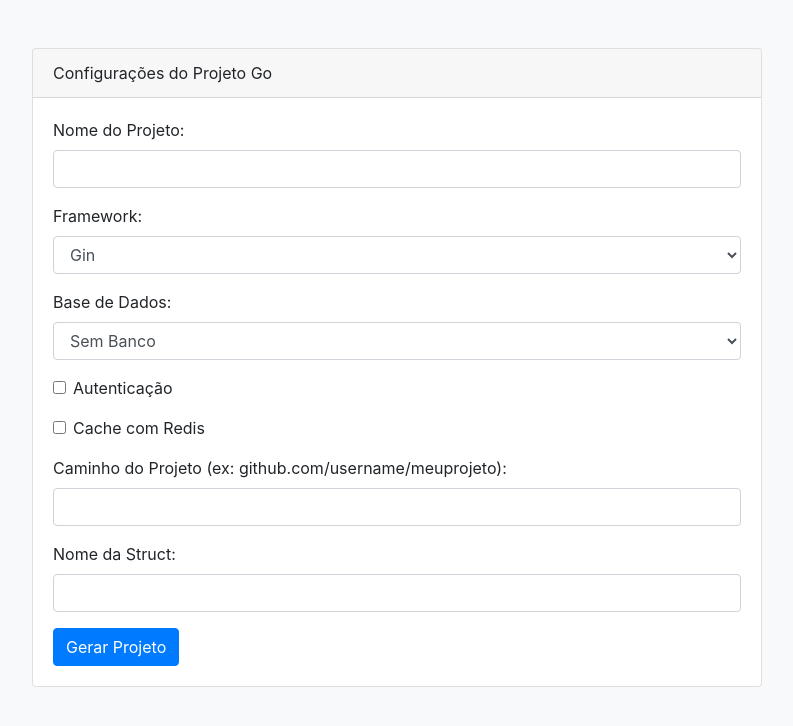
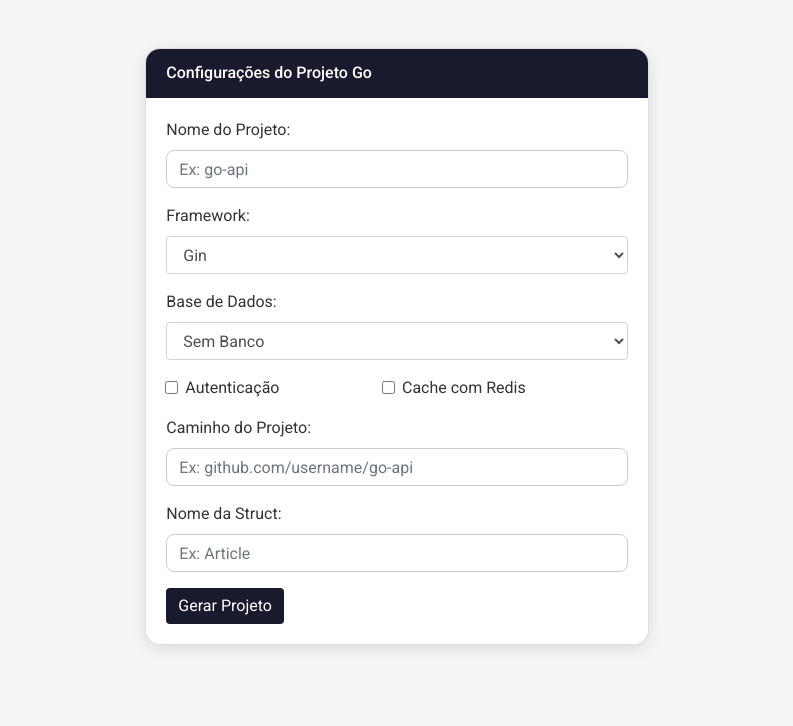
Before and after one commit to LayssonENS/go-architecture-generator, a plain HTML site: page static/index.html in a window 1280 px wide. Shown: the whole page, without its empty margins (243-1036 px from the left). Drawn offline with nearby package versions, Linux system fonts and the light colour scheme.

Commit message:
Update index.html to enhance styling and improve a11y

```diff
--- a/static/index.html
+++ b/static/index.html
@@ -1,12 +1,66 @@
 <!DOCTYPE html>
-<html lang="en">
+<html lang="pt-BR">
+
 <head>
     <meta charset="UTF-8">
     <meta name="viewport" content="width=device-width, initial-scale=1.0">
     <title>Configurações do Projeto Go</title>
+    <link rel="icon" href="Go-Logo_Aqua.svg" type="image/svg+xml">
     <link href="https://maxcdn.bootstrapcdn.com/bootstrap/4.5.2/css/bootstrap.min.css" rel="stylesheet">
+    <link href="https://fonts.googleapis.com/css2?family=Roboto:wght@300;400;500&display=swap" rel="stylesheet">
+    <style>
+        body {
+            font-family: 'Roboto', sans-serif;
+            background-color: #f4f5f7;
+            color: #333;
+        }
+
+        .card {
+            border-radius: 15px;
+            box-shadow: 0 4px 15px rgba(0, 0, 0, 0.1);
+            overflow: hidden;
+        }
+
+        .card-header {
+            background-color: #1a1a2e;
+            color: #fff;
+            font-weight: 500;
+        }
+
+        .btn-primary {
+            background-color: #1a1a2e;
+            border: none;
+            transition: background-color 0.3s ease;
+        }
+
+        .btn-primary:hover {
+            background-color: #0e0e1a;
+        }
+
+        input[type="text"], select, .form-check-input {
+            border-radius: 8px;
+            border: 1px solid #ccc;
+            transition: border-color 0.3s ease;
+        }
+
+        input[type="text"]:focus, select:focus {
+            border-color: #1a1a2e;
+            box-shadow: 0 0 5px rgba(26, 26, 46, 0.5);
+        }
+
+        .form-check-label {
+            font-weight: 400;
+        }
+
+        .container {
+            max-width: 800px;
+        }
+
+
+    </style>
 </head>
-<body class="bg-light">
+
+<body>
 
 <div class="container mt-5">
     <div class="row">
@@ -19,12 +73,12 @@
                     <form id="projectForm">
                         <div class="form-group">
                             <label for="projectName">Nome do Projeto:</label>
-                            <input type="text" id="projectName" name="projectName" class="form-control" required>
+                            <input type="text" id="projectName" name="projectName" class="form-control" placeholder="Ex: go-api" required aria-required="true">
                         </div>
 
                         <div class="form-group">
                             <label for="framework">Framework:</label>
-                            <select id="framework" name="framework" class="form-control">
+                            <select id="framework" name="framework" class="form-control" aria-label="Seleção de Framework">
                                 <option value="gin">Gin</option>
                                 <option value="fasthttp">FastHTTP</option>
                                 <option value="chi">Chi</option>
@@ -34,7 +88,7 @@
 
                         <div class="form-group">
                             <label for="database">Base de Dados:</label>
-                            <select id="database" name="database" class="form-control">
+                            <select id="database" name="database" class="form-control" aria-label="Seleção de Base de Dados">
                                 <option value="none">Sem Banco</option>
                                 <option value="mysql">MySQL</option>
                                 <option value="sqlite">SQLite</option>
@@ -43,26 +97,26 @@
                             </select>
                         </div>
 
-                        <div class="form-group form-check">
-                            <input type="checkbox" class="form-check-input" id="auth" name="auth">
-                            <label class="form-check-label" for="auth">Autenticação</label>
-                        </div>
-
-                        <div class="form-group form-check">
-                            <input type="checkbox" class="form-check-input" id="cache" name="cache">
-                            <label class="form-check-label" for="cache">Cache com Redis</label>
+                        <div class="form-row">
+                            <div class="form-group col-md-6 form-check pl-4"> <!-- Adicionando padding à esquerda aqui -->
+                                <input type="checkbox" class="form-check-input" id="auth" name="auth">
+                                <label class="form-check-label" for="auth">Autenticação</label>
+                            </div>
+                            <div class="form-group col-md-6 form-check">
+                                <input type="checkbox" class="form-check-input" id="cache" name="cache">
+                                <label class="form-check-label" for="cache">Cache com Redis</label>
+                            </div>
                         </div>
 
                         <div class="form-group">
-                            <label for="projectPath">Caminho do Projeto (ex: github.com/username/meuprojeto):</label>
-                            <input type="text" id="projectPath" name="projectPath" class="form-control" required>
+                            <label for="projectPath">Caminho do Projeto:</label>
+                            <input type="text" id="projectPath" name="projectPath" class="form-control" placeholder="Ex: github.com/username/go-api" required aria-required="true">
                         </div>
 
                         <div class="form-group">
                             <label for="structName">Nome da Struct:</label>
-                            <input type="text" id="structName" name="structName" class="form-control" required>
+                            <input type="text" id="structName" name="structName" class="form-control" placeholder="Ex: Article" required aria-required="true">
                         </div>
-
 
                         <button type="submit" class="btn btn-primary">Gerar Projeto</button>
                     </form>
@@ -74,4 +128,5 @@
 
 <script src="./js/main.js"></script>
 </body>
+
 </html>
```
Also changed, not shown: static/Go-Logo_Aqua.svg (added).
